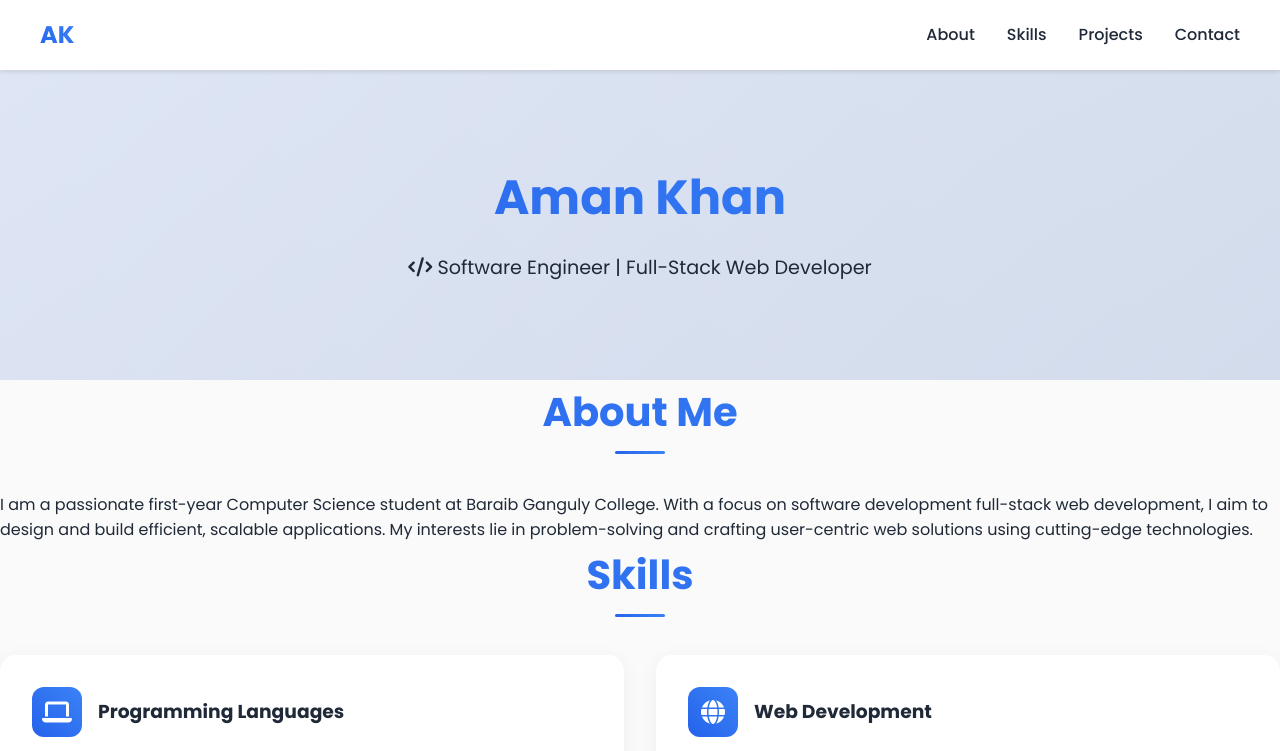
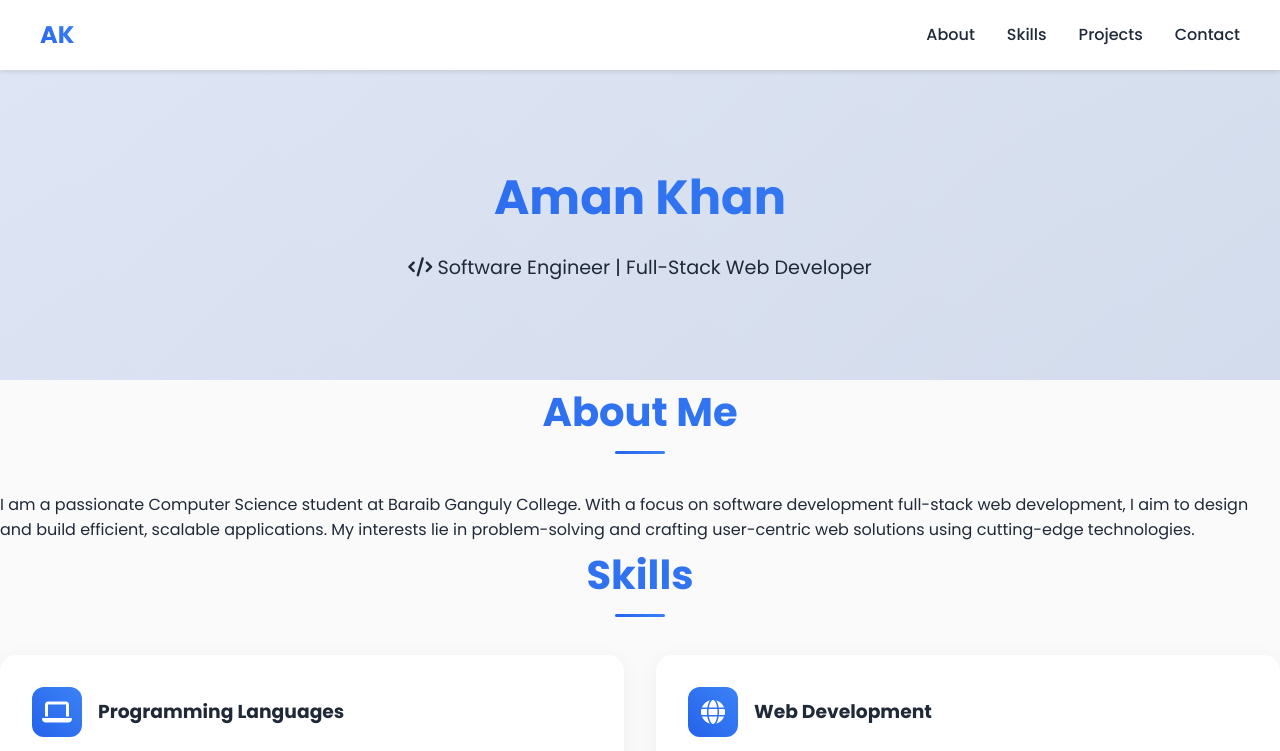
Before and after one commit to Aman00369/Aman-Portfolio-Website, a plain HTML site: page index.html in a window 1280 px wide. Shown: the top 751 px of the page. Drawn offline with Linux system fonts and the light colour scheme.

Commit message:
Update index.html

```diff
--- a/index.html
+++ b/index.html
@@ -384,7 +384,7 @@
     <section id="about" class="section">
         <h2 class="section-title">About Me</h2>
         <div class="about-content">
-            <p>I am a passionate first-year Computer Science student at Baraib Ganguly College. With a focus on software
+            <p>I am a passionate Computer Science student at Baraib Ganguly College. With a focus on software
                 development full-stack web development, I aim to design and build efficient, scalable applications. My
                 interests lie in problem-solving and crafting user-centric web solutions using cutting-edge
                 technologies.</p>
```
